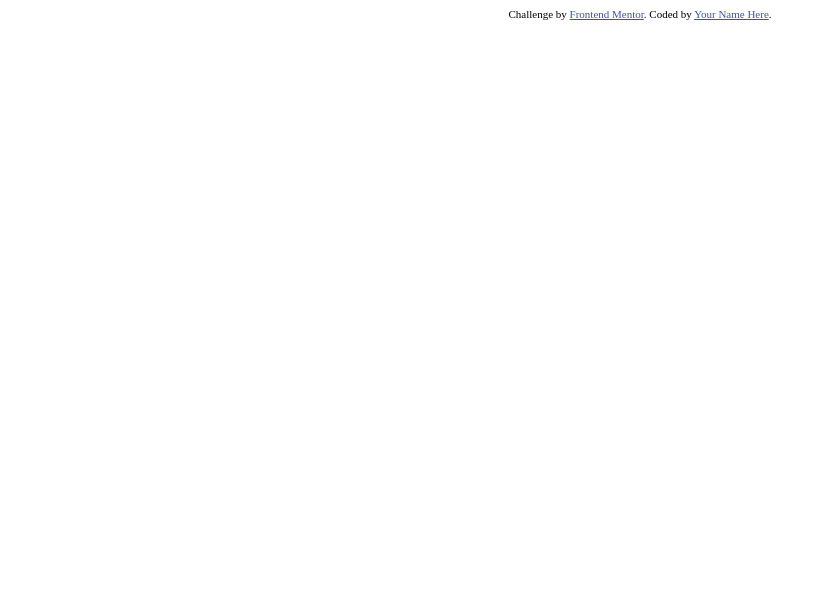
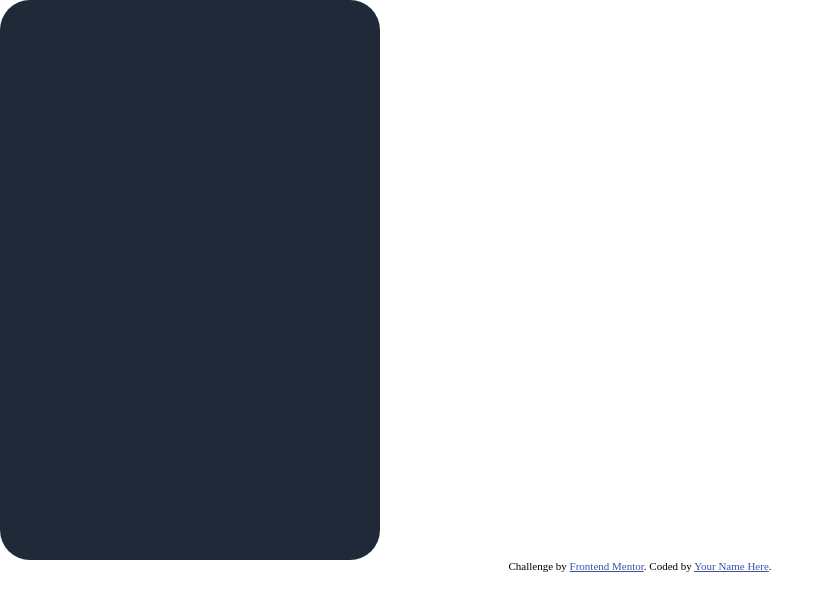
Before and after one commit to Kyoungjun0124/interactive-rating-component-main, a plain HTML site: page index.html in a window 1280 px wide. Shown: the whole page, without its empty margins (0-832 px from the left). Drawn offline with Linux system fonts and the light colour scheme.

Commit message:
box 만듬

```diff
--- a/css/style.css
+++ b/css/style.css
@@ -2,3 +2,13 @@ body {
   padding: 0px 0px;
   margin: 0px 0px;
 }
+.box {
+  padding: 30px;
+  border-radius: 30px;
+  width: 320px;
+  height: 500px;
+  background-color: rgb(31, 41, 55);
+  color: rgb(71, 78, 87);
+  display: flex;
+  justify-content: center;
+}
--- a/index.html
+++ b/index.html
@@ -1,6 +1,7 @@
 <!DOCTYPE html>
 <html lang="en">
   <head>
+    <link rel="stylesheet" href="css/style.css" />
     <meta charset="UTF-8" />
     <meta name="viewport" content="width=device-width, initial-scale=1.0" />
     <!-- displays site properly based on user's device -->
```
